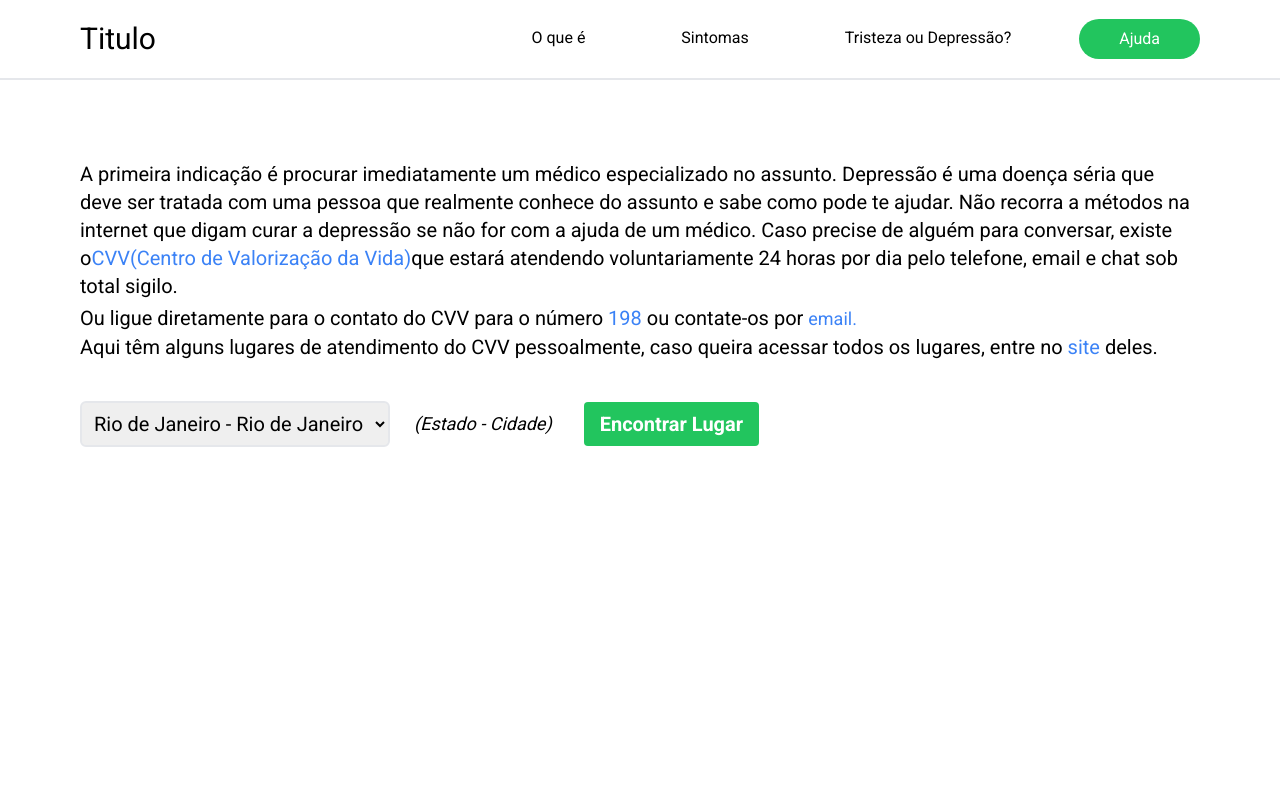
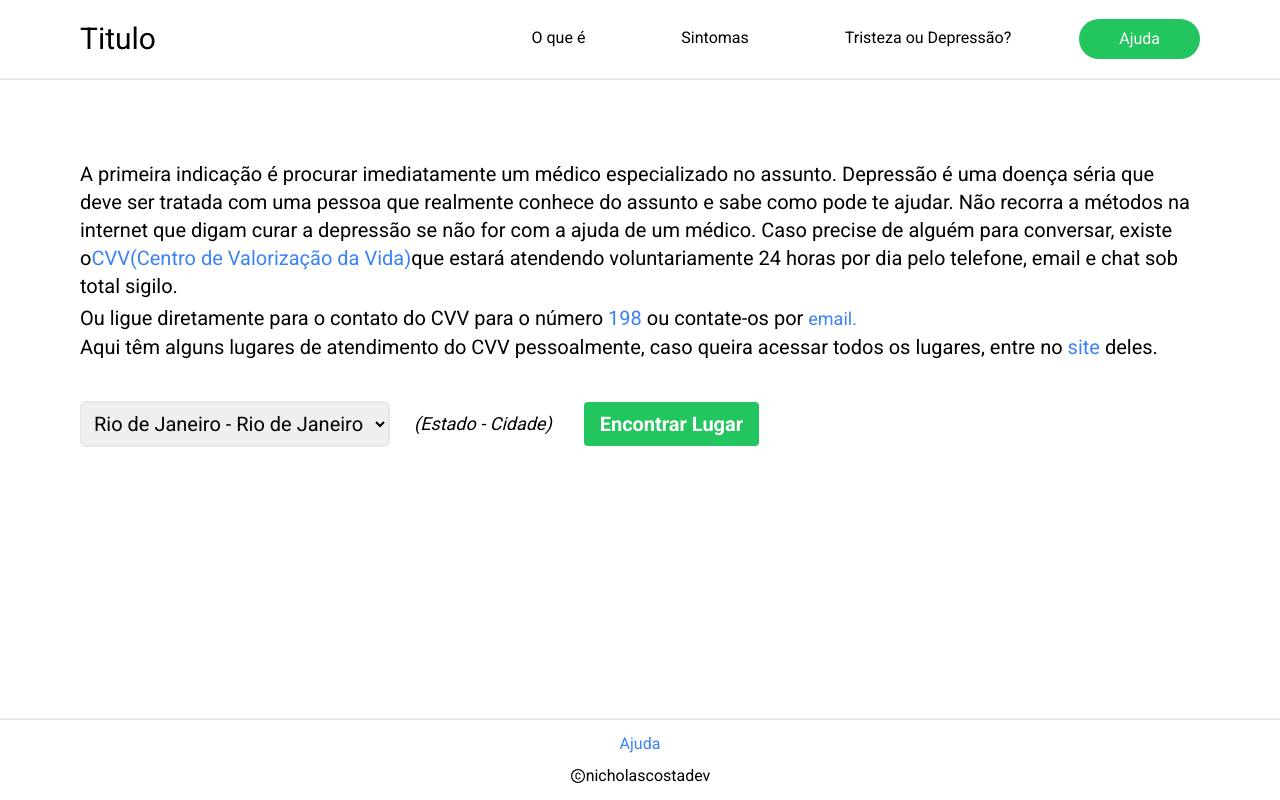
Before and after one commit to nicholascostadev/vidaecarreira, a React (Create React App) app: page /ajuda in a window 1280 px wide. Built offline with nearby package versions, Linux system fonts and the light colour scheme.

Commit message:
FIX: Make footer stick to bottom of the page

```diff
--- a/src/components/Footer.tsx
+++ b/src/components/Footer.tsx
@@ -4,8 +4,8 @@ import { Link } from 'react-router-dom';
 
 const Footer = () => {
 	return (
-		<footer className="footer flex flex-col justify-center items-center h-20 border-t-2 bottom-0 left-0 w-full">
-			<Link to="/ajuda" className="text-blue-500 hover:underline mb-5">
+		<footer className="py-3 footer flex flex-col justify-center items-center min-h-20 max-h-32 border-t-2 bottom-0 absolute bg-white left-0 w-full">
+			<Link to="/ajuda" className="text-blue-500 hover:underline md:mb-2 mb-0">
 				Ajuda
 			</Link>
 			<div className="flex justify-center items-center">
--- a/src/pages/Help.tsx
+++ b/src/pages/Help.tsx
@@ -2,6 +2,7 @@ import React, { useEffect, useState } from 'react';
 import Header from '../components/Header';
 import axios from 'axios';
 import enderecos from './enderecos.json';
+import Footer from '../components/Footer';
 
 const Help = () => {
 	const [places, setPlaces] = useState<any>();
@@ -22,7 +23,7 @@ const Help = () => {
 	}, []);
 
 	return (
-		<div className="help h-screen">
+		<div className="help min-h-screen relative pb-20">
 			<Header />
 			<div className="text-xl h-100 lg:px-20 px-5 pb-5">
 				<p className="mt-40 mb-1 lg:text-xl md:text-lg text-sm  ">
@@ -122,6 +123,7 @@ const Help = () => {
 					})}
 				</div>
 			</div>
+			<Footer />
 		</div>
 	);
 };
--- a/src/pages/Home.tsx
+++ b/src/pages/Home.tsx
@@ -5,7 +5,7 @@ import Main from '../components/Main';
 
 const Home = () => {
 	return (
-		<div className="home">
+		<div className="home relative pb-10">
 			<Header />
 			<Hero />
 			<Main />
```
Also changed, not shown: 11 other files (tests, documents, lock files or other folders).
